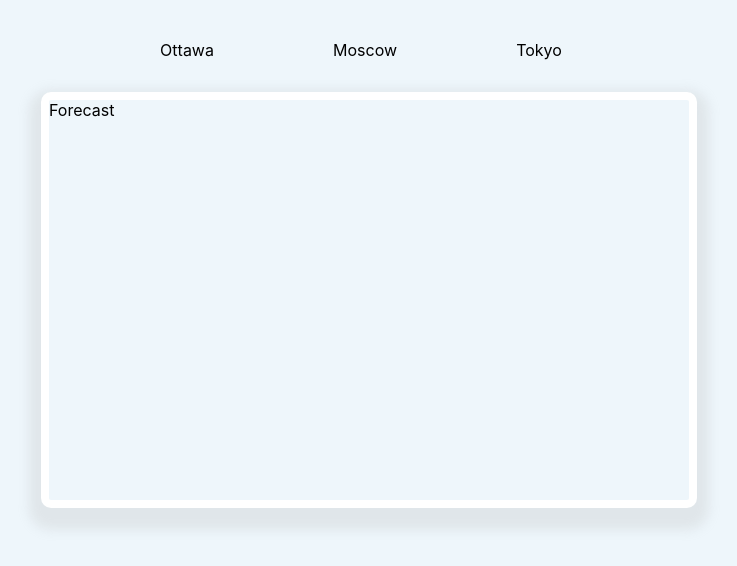
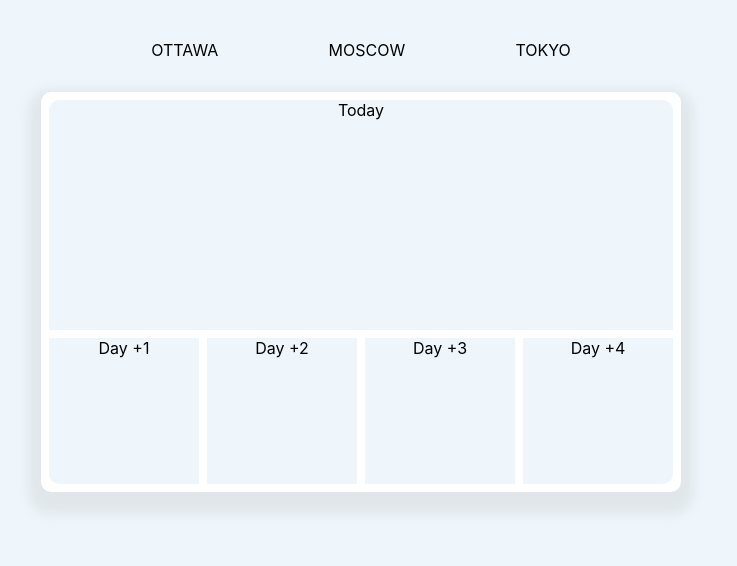
Before and after one commit to simeonst/weather-app, a React (Create React App) app: page / in a window 1280 px wide. Shown: the top 566 px of the page, without its empty margins (279-1016 px from the left). Built offline with nearby package versions, Linux system fonts and the light colour scheme.

Commit message:
Implement basic layout, colors, margins, borders

```diff
--- a/src/_variables.scss
+++ b/src/_variables.scss
@@ -1,2 +1,4 @@
-$color-blue-bg: #eef6fb;
-$color-blue-text: #5fb0e8;
+$color-bg-blue: #eef6fb;
+$color-text-default: #333339;
+$color-text-blue: #5fb0e8;
+$color-white: #ffffff;
--- a/src/components/Forecast/Forecast.js
+++ b/src/components/Forecast/Forecast.js
@@ -3,6 +3,16 @@ import "./Forecast.scss";
 
 export default class Forecast extends Component {
   render() {
-    return <div className="forecast">Forecast</div>;
+    return (
+      <div className="forecast">
+        <div className="current">Today</div>
+        <div className="next-days">
+          <div className="day">Day +1</div>
+          <div className="day">Day +2</div>
+          <div className="day">Day +3</div>
+          <div className="day">Day +4</div>
+        </div>
+      </div>
+    );
   }
 }
--- a/src/components/Forecast/Forecast.scss
+++ b/src/components/Forecast/Forecast.scss
@@ -1,11 +1,47 @@
 @import "../../variables";
+
+$gutter-size: 8px;
+$border-radius: 10px;
 
 .forecast {
     display: flex;
+    flex-direction: column;
     width: 100%;
-    min-height: 400px;
-    background-color: $color-blue-bg;
-    border: 8px solid white;
-    border-radius: 10px;
+    height: 400px;
+    background-color: $color-white;
+    border: $gutter-size solid $color-white;
+    border-radius: $border-radius;
     box-shadow: rgba(170, 170, 170, 0.2) 0px 10px 12px 12px;
+    text-align: center;
 }
+
+.current {
+    min-height: 60%;
+    background-color: $color-bg-blue;
+    border-top-left-radius: $border-radius;
+    border-top-right-radius: $border-radius;
+    margin-bottom: $gutter-size;
+}
+
+.next-days {
+    display: flex;
+    width: 100%;
+    height: 100%;
+    justify-content: space-evenly;
+}
+
+.day {
+    width: 100%;
+    height: 100%;
+    margin-right: $gutter-size;
+    background-color: $color-bg-blue;
+}
+
+.day:first-child {
+   border-bottom-left-radius: $border-radius;
+}
+
+.day:last-child {
+    margin-right: 0;
+    border-bottom-right-radius: $border-radius;
+}
--- a/src/components/WeatherWrapper/WeatherWrapper.scss
+++ b/src/components/WeatherWrapper/WeatherWrapper.scss
@@ -9,4 +9,5 @@
   display: flex;
   margin-bottom: 2rem;
   justify-content: space-evenly;
+  text-transform: uppercase;
 }
--- a/src/index.scss
+++ b/src/index.scss
@@ -7,5 +7,9 @@ body {
     sans-serif;
   -webkit-font-smoothing: antialiased;
   -moz-osx-font-smoothing: grayscale;
-  background-color: $color-blue-bg;
+  background-color: $color-bg-blue;
 }
+
+* {
+  box-sizing: border-box;
+}
```
